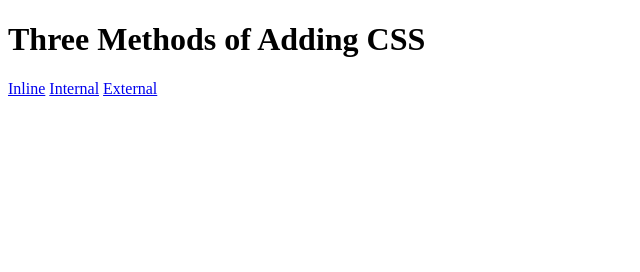
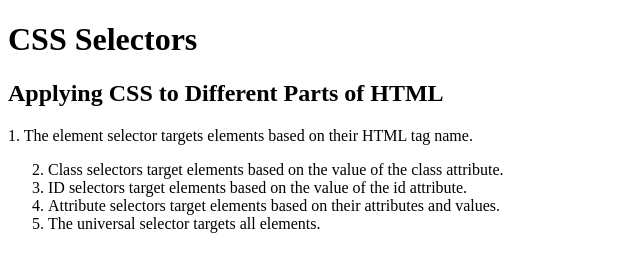
Before and after one commit to Paape/html.portfolio, a plain HTML site: page index.html in a window 1280 px wide. Shown: the whole page, without its empty margins (0-640 px from the left). Drawn offline with Linux system fonts and the light colour scheme.

Commit message:
Add files via upload

```diff
--- a/index.html
+++ b/index.html
@@ -1,16 +1,32 @@
 <!DOCTYPE html>
 <html lang="en">
-  <head>
-    <meta charset="UTF-8" />
-    <title>Adding CSS</title>
-  </head>
 
-  <body>
-    <h1>Three Methods of Adding CSS</h1>
-    <!-- Create 3 Links to The 3 Webpages: inline, internal and external -->
-  </body>
+<head>
+  <meta charset="UTF-8">
+  <title>CSS Selectors</title>
+  <link rel="stylesheet" href="./style.css" />
+</head>
+
+<body>
+  <h1>CSS Selectors</h1>
+  <h2>Applying CSS to Different Parts of HTML</h2>
+  <!-- TODO 1: Set the CSS for all paragraph tags to "color: red" -->
+  <p class="note">1. The element selector targets elements based on their HTML tag name.</p>
+
+  <ol>
+    <!-- TODO 2: Set the CSS for all elements with a class of "note" to "font-size: 20px" -->
+    <li class="note" value="2">Class selectors target elements based on the value of the class attribute.</li>
+
+    <!-- TODO 3: Set the CSS for the element with an id of "id-selector-demo" to "color: green" -->
+    <li class="note" id="id-selector-demo" value="3">ID selectors target elements based on the value of the id
+      attribute.</li>
+
+    <!-- TODO 4: Set the CSS for the li elements that have the "value" attribute set to "4" to have "color: blue" -->
+    <li class="note" value="4">Attribute selectors target elements based on their attributes and values.</li>
+
+    <!-- TODO 5: Set all elements to have "text-align: center" -->
+    <li class="note" value="5">The universal selector targets all elements.</li>
+  </ol>
+</body>
+
 </html>
-
-<a href="./inline.html">Inline</a>
-<a href="./internal.html">Internal</a>
-<a href="./external.html">External</a>
```
